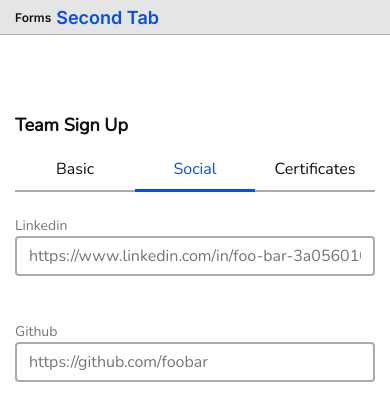
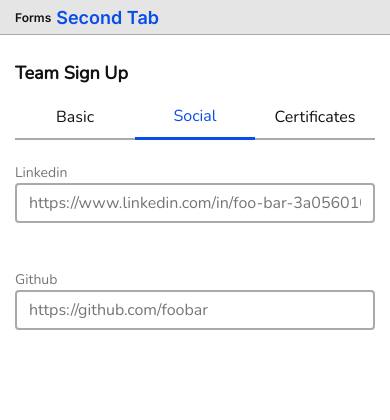
Before and after one commit to RafaelBrandaoBastos/WebsiteSquadBlue, a React (Vite) app: page / in a window 390 px wide. Shown: the top 420 px of the page. Built offline with nearby package versions, Linux system fonts and the light colour scheme.

Commit message:
Fix:adjusting the responsiveness of the card component

```diff
--- a/src/App.jsx
+++ b/src/App.jsx
@@ -1,12 +1,15 @@
 import TabsProvider from './contexts/TabsProvider';
 import Card from './components/containers/Card/Card';
 import Header from "./components/containers/Header/Header";
+import {Container} from "./components/containers/Card/cardStyled"
 
 function App() {
     return (
             <TabsProvider>
+                <Container>
                 <Header/>
                 <Card/>
+                </Container>
             </TabsProvider>
 
     );
--- a/src/components/containers/Card/Card.jsx
+++ b/src/components/containers/Card/Card.jsx
@@ -1,5 +1,5 @@
 import React from "react";
-import {ContainerCard, CardStyled} from "./cardStyled";
+import {CardStyled} from "./cardStyled";
 import  Title  from "../../micro/Title/Title";
 import Tabs from "../../micro/Tabs/Tabs";
 
@@ -7,12 +7,10 @@ import Tabs from "../../micro/Tabs/Tabs";
 const Card = ({})=>{
 
     return(
-        <ContainerCard>
             <CardStyled>
                 <Title/>
                 <Tabs/>
             </CardStyled>
-        </ContainerCard>
     )
 }
 
--- a/src/components/containers/Card/cardStyled.js
+++ b/src/components/containers/Card/cardStyled.js
@@ -1,4 +1,4 @@
-import styled from 'styled-components';
+import styled from "styled-components";
 
 export const CardStyled = styled.div`
   width: 61.7rem;
@@ -9,23 +9,29 @@ export const CardStyled = styled.div`
   display: flex;
   justify-content: flex-start;
   flex-direction: column;
+  margin-top: 9.7rem;
 
-    @media (max-width: 600px) {
-        max-width: 100vw;
-        max-height: 100vh;
+  @media (max-width: 640px) {
+    max-width: 100%;
+    max-height: 100%;
     border-radius: 0;
     padding: 1.5rem;
+    margin-top: 0;
   }
 `;
 
-export const ContainerCard = styled.div`
-    min-height: 100vh;
-    width: 100vw;
+export const Container = styled.div`
+  min-height: 100%;
+  width: 100%;
   background: #e5e5e5;
   display: flex;
   align-items: center;
   justify-content: center;
+  flex-direction: column;
+
   @media (max-width: 600px) {
     background: #ffffff;
+    min-height: 0;
+    margin: 0;
   }
 `;
```
Lines whose indentation alone changed are shown as unchanged.
